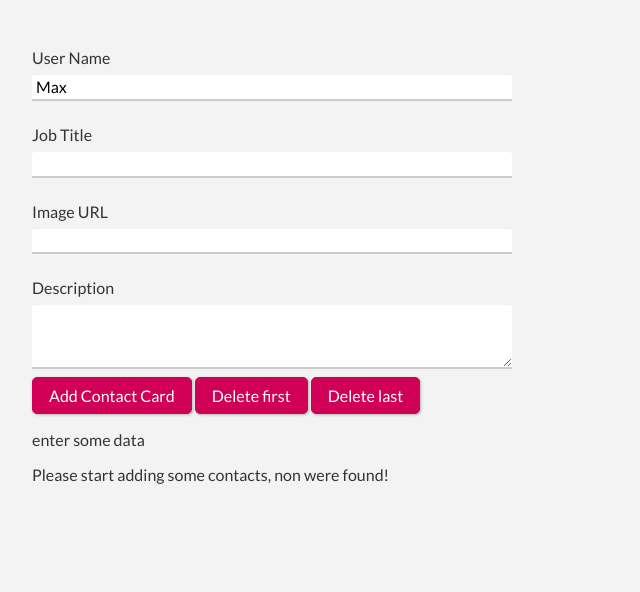
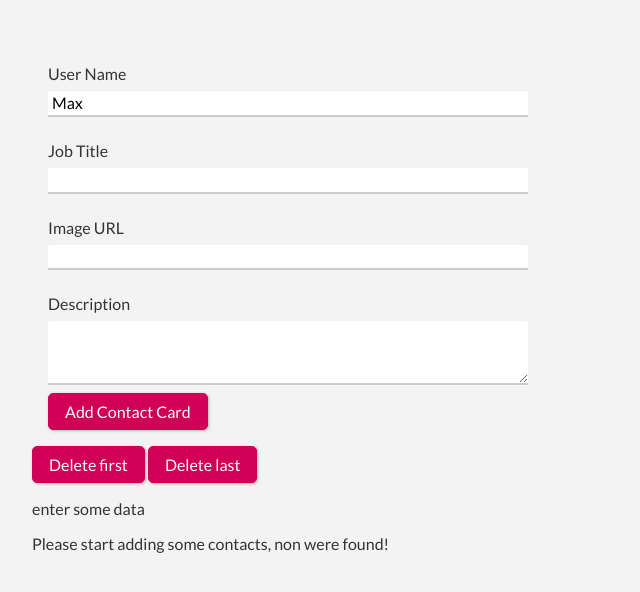
Before and after one commit to Lumir-Ludvik/svelte_udemy, a Svelte app: page / in a window 1280 px wide. Shown: the top 592 px of the page, without its empty margins (0-640 px from the left). Built offline with nearby package versions, Linux system fonts and the light colour scheme.

Commit message:
event modifiers

```diff
--- a/src/App.svelte
+++ b/src/App.svelte
@@ -50,7 +50,7 @@
   }
 </script>
 
-<div id="form">
+<form id="form">
   <div class="form-control">
     <label for="userName">User Name</label>
     <input type="text" bind:value={name} id="userName" />
@@ -67,9 +67,9 @@
     <label for="desc">Description</label>
     <textarea rows="3" bind:value={description} id="desc" />
   </div>
-</div>
+  <button on:click|preventDefault={addContact}>Add Contact Card</button> <!--once pouze jednou zavolá event dále umí capture, passive, stopPropagation nebo preventDefault viz info: https://developer.mozilla.org/en-US/docs/Learn/JavaScript/Building_blocks/Events#event_bubbling_and_capture-->
+</form>
 
-<button on:click={addContact}>Add Contact Card</button>
 <button on:click={deleteFirst}>Delete first</button>
 <button on:click={deleteLast}>Delete last</button>
 
@@ -95,5 +95,6 @@
   #form {
     width: 30rem;
     max-width: 100%;
+    margin: 1rem;
   }
 </style>
```
